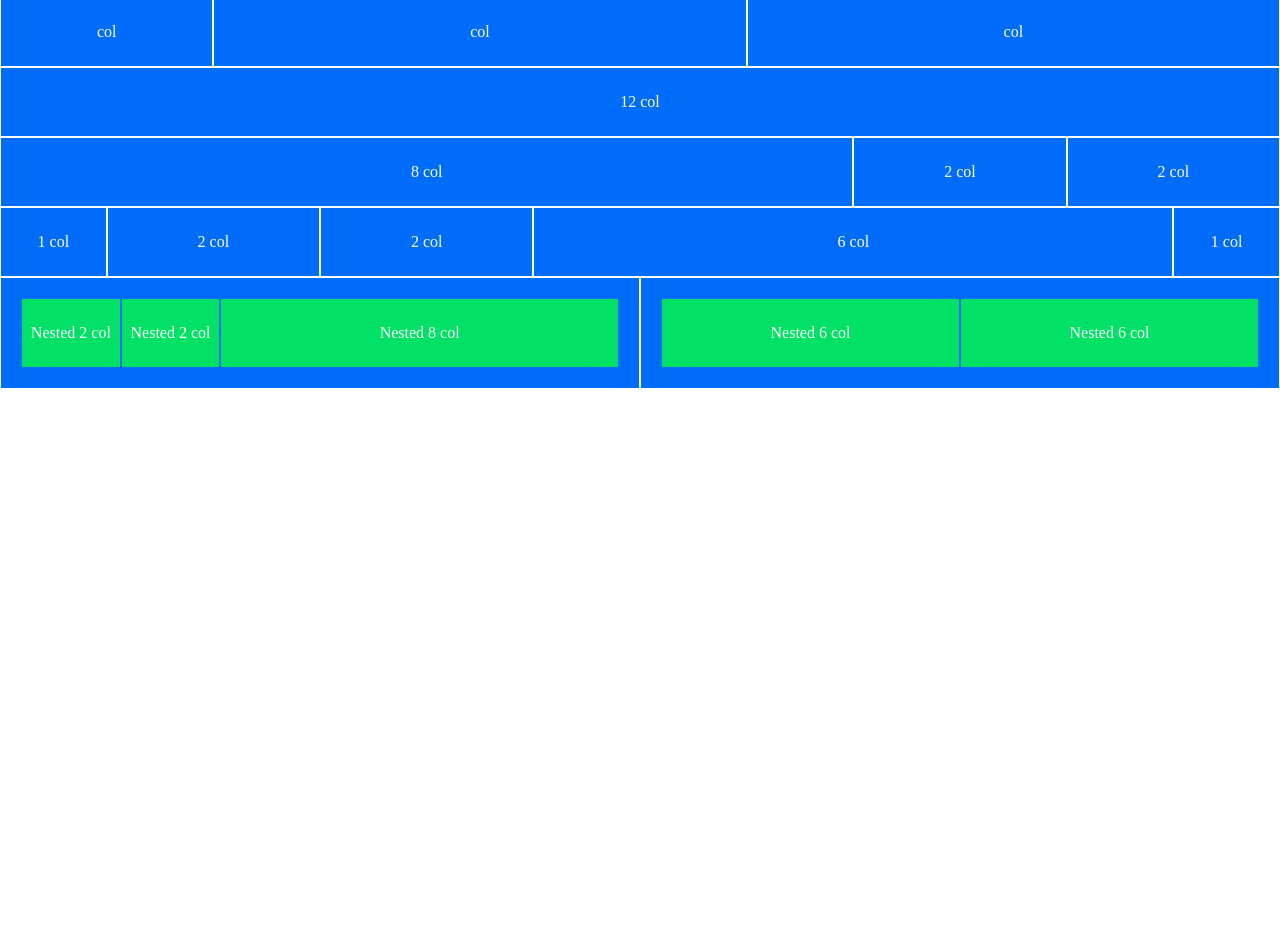
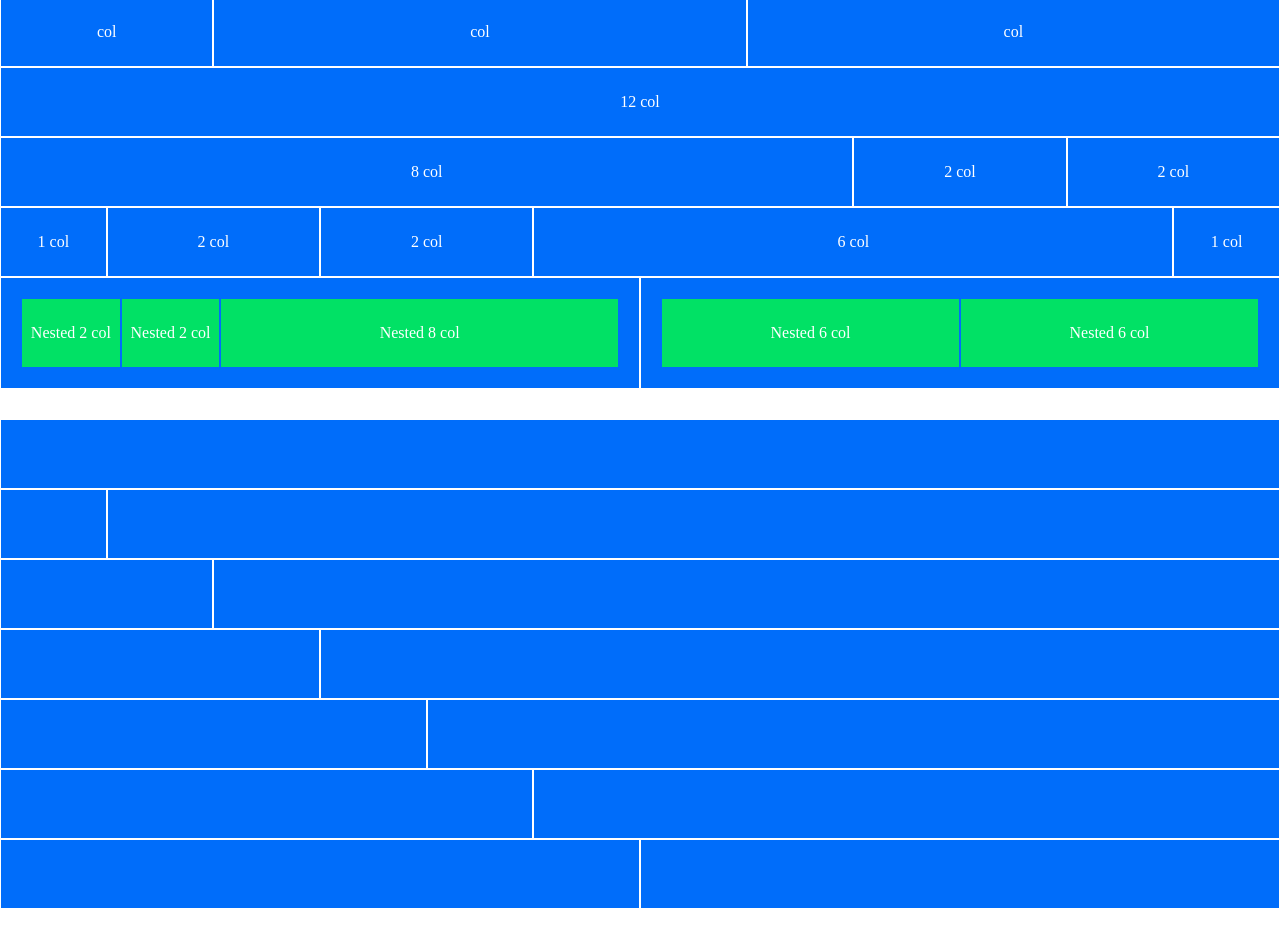
Before and after one commit to GiuseppeCassone/html-css-12bool, a plain HTML site: page index.html in a window 1280 px wide. Shown: the part 110-1049 px from the top of the page. Before the commit the page ends 800 px from the top, so only its background shows below. Drawn offline with Linux system fonts and the light colour scheme.

Commit message:
realizzato secondo blocco di colonne

```diff
--- a/index.html
+++ b/index.html
@@ -70,12 +70,52 @@
                 <div class="row justify-center align-it-center col-6 bg-green">Nested 6 col</div>
                 <div class="row justify-center align-it-center col-6 bg-green">Nested 6 col</div>
             </div>
-
-
         </div>
 
+        <!-- SECONDO BLOCCO DI COLONNE -->
 
+        <!-- PRIMA RIGA -->
+        <div class="row">
+            <div class="col-12 bg-blue"></div>
+        </div>
 
+        <!-- SECONDA RIGA -->
+        <div class="row">
+            <div class="col-1 bg-blue"></div>
+            <div class="col-11 bg-blue"></div>
+        </div>
+
+        <!-- TERZA RIGA -->
+        <div class="row">
+            <div class="col-2 bg-blue"></div>
+            <div class="col-10 bg-blue"></div>
+        </div>
+
+        <!-- QUARTA RIGA -->
+        <div class="row">
+            <div class="col-3 bg-blue"></div>
+            <div class="col-9 bg-blue"></div>
+        </div>
+
+        <!-- QUINTA RIGA -->
+        <div class="row">
+            <div class="col-4 bg-blue"></div>
+            <div class="col-8 bg-blue"></div>
+        </div>
+
+        <!-- SESTA RIGA -->
+        <div class="row">
+            <div class="col-5 bg-blue"></div>
+            <div class="col-7 bg-blue"></div>
+        </div>
+
+        <!-- SETTIMA RIGA -->
+        <div class="row mg-b30">
+            <div class="col-6 bg-blue"></div>
+            <div class="col-6 bg-blue"></div>
+        </div>
+
+        <!-- OFFSET -->
     </div>
 
 </body>
```
